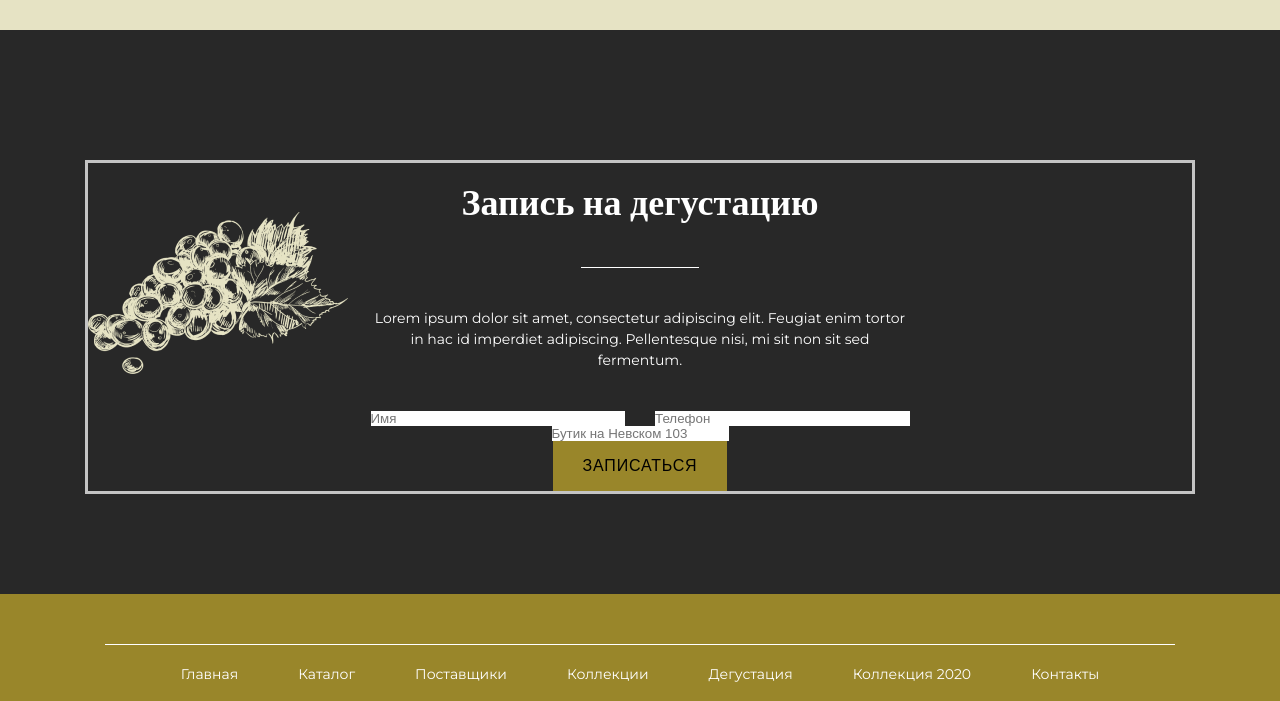
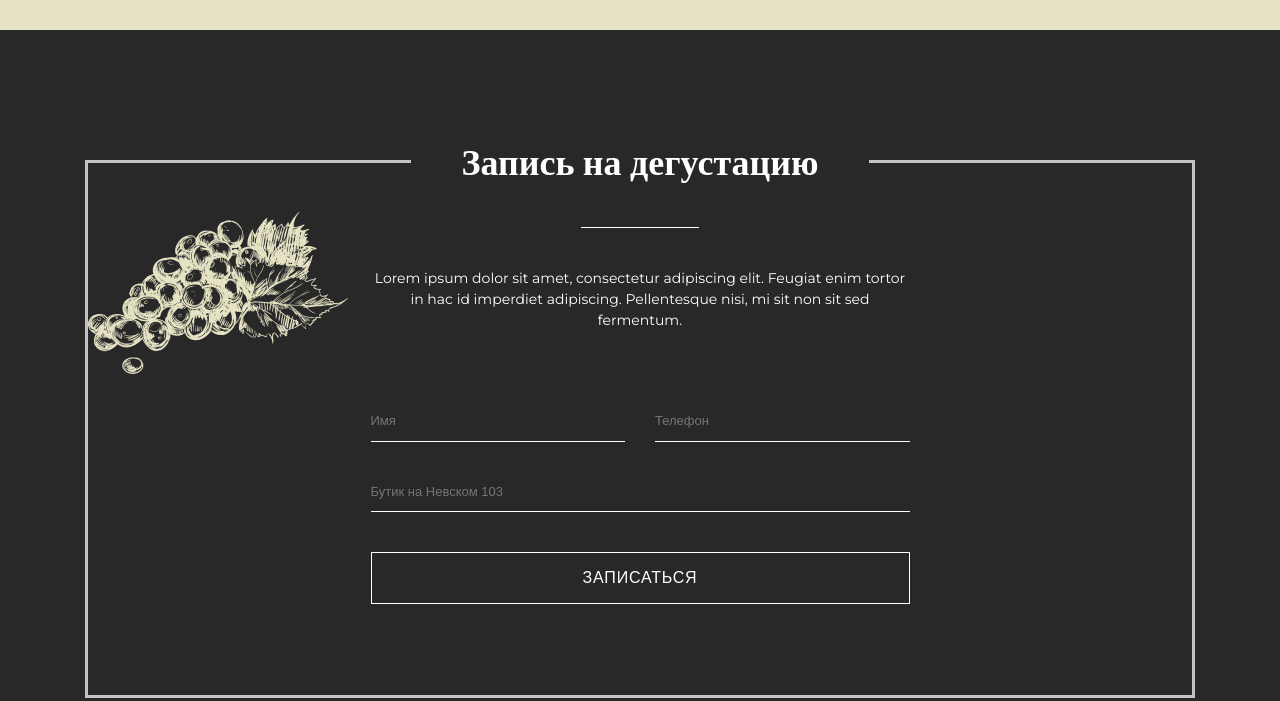
Before and after one commit to Episod86/-landing-page, a plain HTML site: page WineMap/index.html in a window 1280 px wide. Shown: the part 2750-3451 px from the top of the page. Drawn offline with nearby package versions, Linux system fonts and the light colour scheme.

Commit message:
style for input

```diff
--- a/WineMap/style.css
+++ b/WineMap/style.css
@@ -217,6 +217,7 @@ h2 + div {
 .form-box {
   margin: 130px 0 100px;
   border: 3px solid #c4c4c4;
+  min-height: 538px;
   position: relative;
 }
 
@@ -227,23 +228,27 @@ h2 + div {
 }
 .form-box form {
   max-width: 539px;
+
   display: flex;
   flex-direction: column;
   align-items: center;
   margin: 0 auto;
+  transform: translateY(-40px);
 }
 .form h2 {
   /* transform: translateY(100px); */
 
   padding: 10px 50px;
   margin-bottom: 30px;
+  z-index: 10;
+  background: #282828;
 }
 .form h2 + div {
   border-top: 1px solid #ffffff;
   max-width: 118px;
 }
 .form .form-text {
-  padding: 40px 0;
+  padding: 40px 0 70px;
   text-align: center;
 }
 .form .personal-info {
@@ -251,6 +256,28 @@ h2 + div {
   grid-template: 1fr / repeat(2, auto);
   grid-gap: 30px;
   width: 100%;
+}
+.form input {
+  width: 100%;
+  font-weight: 500;
+  font-size: 13px;
+  line-height: 150%;
+  color: #ffffff;
+  background: #282828;
+  border-bottom: 1px solid #ffffff;
+  padding: 10px 0;
+  margin-bottom: 30px;
+}
+.form button {
+  width: 100%;
+  font-weight: 500;
+  font-size: 16px;
+  line-height: 20px;
+  letter-spacing: 0.05em;
+  color: #ffffff;
+  background: #282828;
+  margin: 10px 0;
+  border: 1px solid #ffffff;
 }
 
 /* стили footer*/
```
Also changed, not shown: WineMap/index.html (+3 -0 lines).
